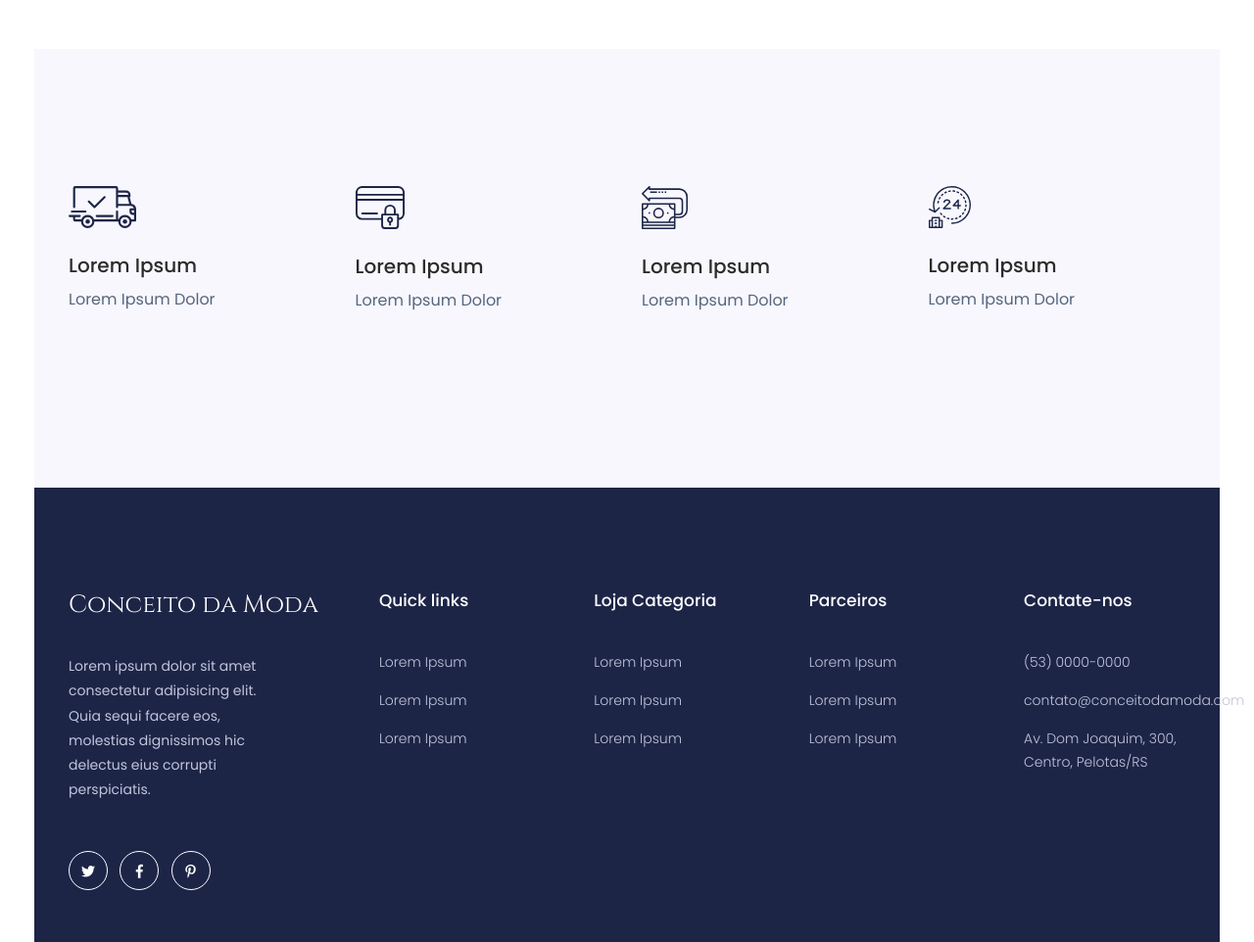
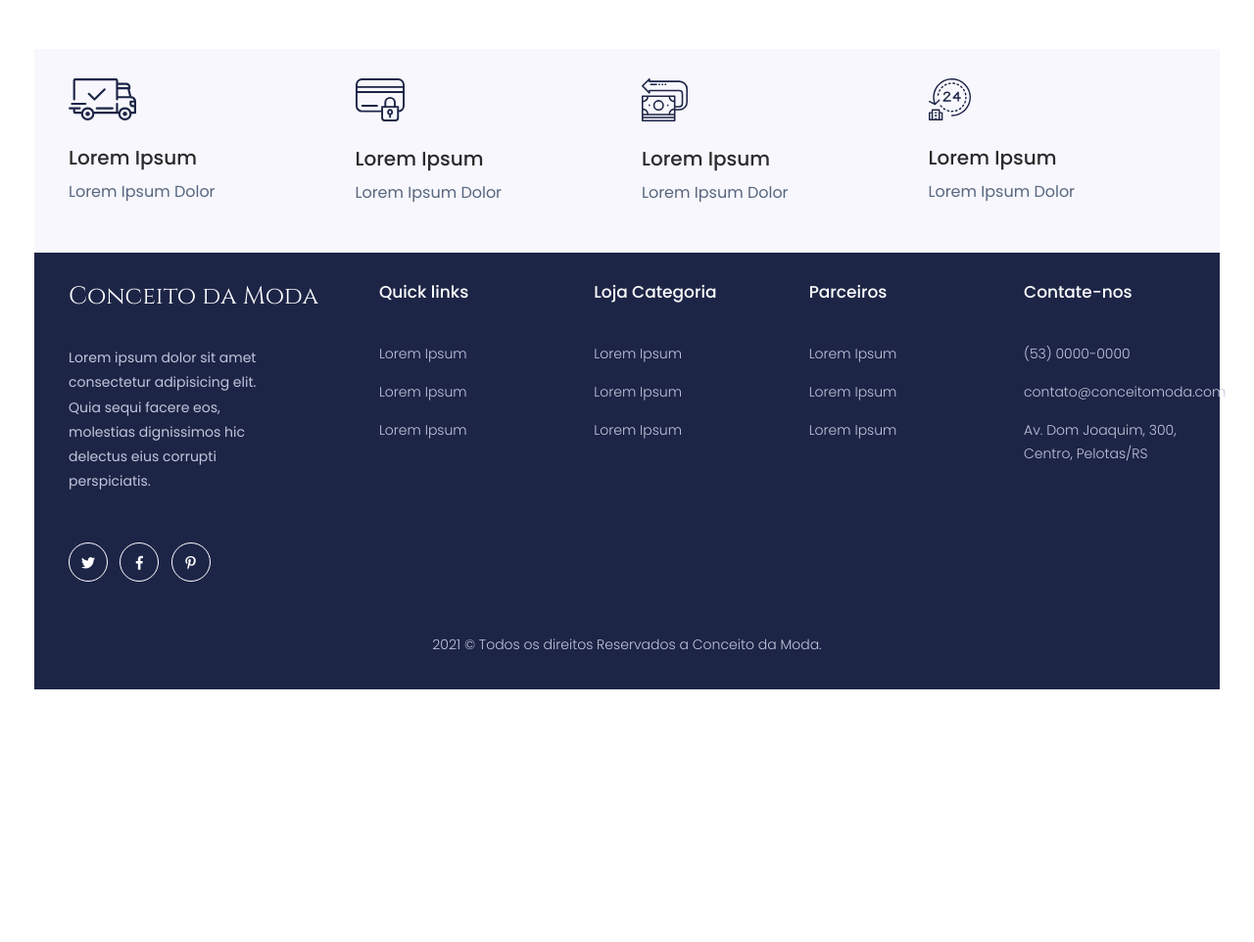
Before and after one commit to Eduardo-SBorges/E-commerce-with-Bootstrap-v4.0, a plain HTML site: page loja.html in a window 1280 px wide. Shown: the part 2600-3562 px from the top of the page at 98% size. After the commit the page ends 3304 px from the top, so only its background shows below. Drawn offline with Linux system fonts and the light colour scheme.

Commit message:
fix: paddings/margins bug-fixed

```diff
--- a/loja.html
+++ b/loja.html
@@ -452,7 +452,7 @@
         </div>
         <!-- Popular Items End -->
         <!--? Services Area Start -->
-        <div class="categories-area section-padding40 gray-bg">
+        <div class="categories-area pt-5 gray-bg">
             <div class="container-fluid">
                 <div class="row">
                     <div class="col-lg-3 col-md-6 col-sm-6">
@@ -507,7 +507,7 @@
 
     <footer>
         <!-- Footer Start-->
-        <div class="footer-area footer-padding">
+        <div class="footer-area footer-padding pb-0 pt-5">
             <div class="container-fluid ">
                 <div class="row d-flex justify-content-between">
                     <div class="col-xl-3 col-lg-3 col-md-8 col-sm-8">
@@ -575,7 +575,7 @@
                                 <h4>Contate-nos</h4>
                                 <ul>
                                     <li><a href="#">(53) 0000-0000</a></li>
-                                    <li><a href="#">contato@conceitodamoda.com</a></li>
+                                    <li><a href="#">contato@conceitomoda.com</a></li>
                                     <li><a href="#">Av. Dom Joaquim, 300, Centro, Pelotas/RS</a></li>
                                 </ul>
                             </div>
@@ -587,9 +587,9 @@
         <!-- footer-bottom area -->
         <div class="footer-bottom-area">
             <div class="container">
-                <div class="footer-border">
+                <div class="footer-border pt-0">
                     <div class="row d-flex align-items-center">
-                        <div class="col-xl-12 ">
+                        <div class="col-xl-12 pt-0">
                             <div class="footer-copy-right text-center">
                                 <p>
                                     <script>document.write(new Date().getFullYear());</script> &copy; Todos os direitos Reservados a Conceito da Moda.
```
Also changed, not shown: contato.html (+5 -5 lines), index.html (+4 -4 lines).
